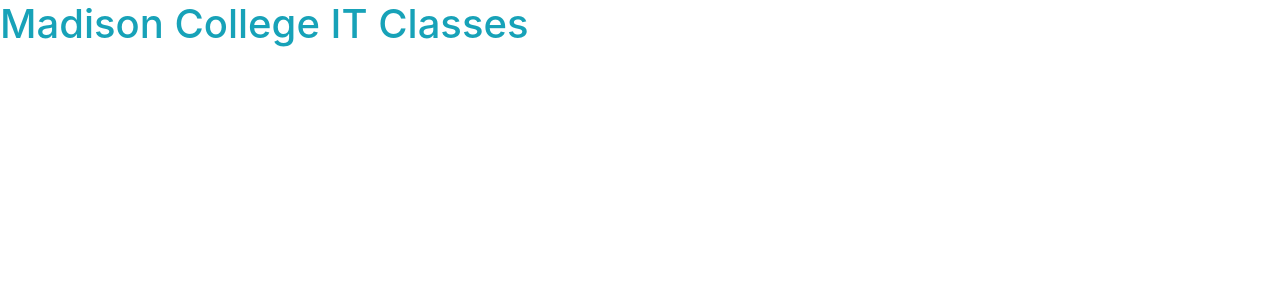
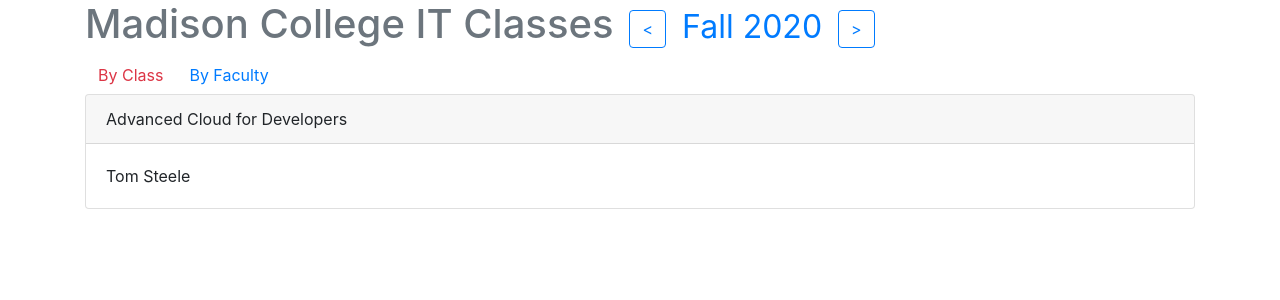
Before and after one commit to tsteelematc/it-faculty-react, a React (Create React App) app: page / in a window 1280 px wide. Shown: the top 300 px of the page. Built offline with nearby package versions, Linux system fonts and the light colour scheme.

Commit message:
Hacking in app'ish stuff...
A card...

Buttons to navigate semesters...

Component mononlith first...

```diff
--- a/src/App.js
+++ b/src/App.js
@@ -3,8 +3,59 @@
 import './App.css';
 
 function App() {
+
+  const byClassByFacultyClasses = "btn btn-link";
+
   return (
-    <h1 className='text-info'>Madison College IT Classes</h1>
+    <div class='container'>
+      <h1
+        className='text-secondary'
+      >
+        Madison College IT Classes
+        <small
+          className='text-primary ml-3'
+        >
+          <button
+            className='btn btn-outline-primary mr-3'
+          >
+            &lt;
+          </button>
+            Fall 2020
+          <button
+            className='btn btn-outline-primary ml-3'
+          >
+            &gt;
+          </button>
+        </small>
+      </h1>
+      <div>
+        <button
+          className={byClassByFacultyClasses + ' text-danger'}
+
+        >
+          By Class
+        </button>
+        <button
+          className='btn btn-link'
+        >
+          By Faculty
+        </button>
+      </div>
+      <div
+        className='card'
+      >
+        <div
+          className='card-header'
+        >
+          Advanced Cloud for Developers
+        </div>
+        <div
+          className='card-body'
+        >
+          Tom Steele
+        </div>
+      </div>
+    </div>
   );
 }
 
```
